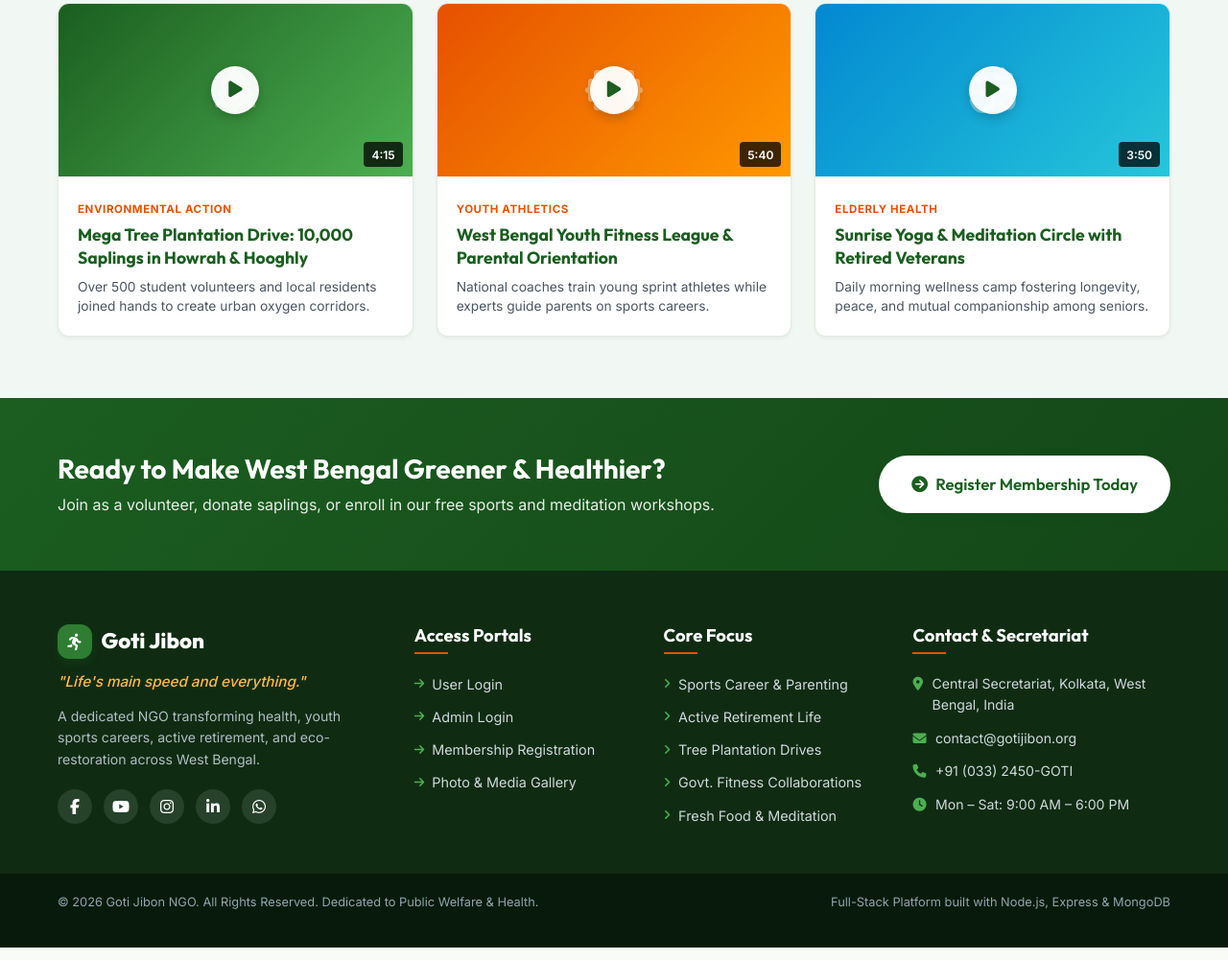
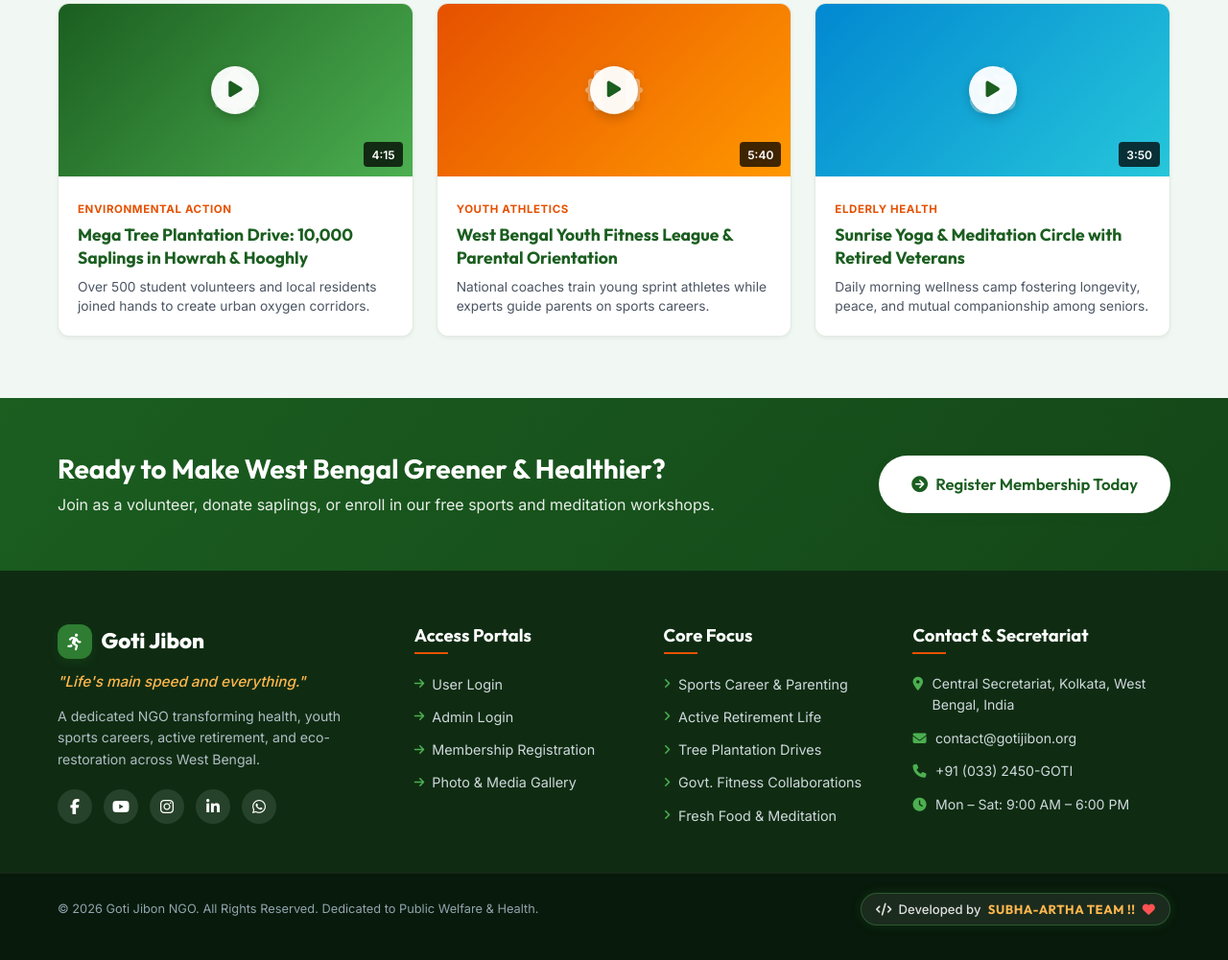
Before and after one commit to Souyash/gotiejibon, a website: page index.html in a window 1280 px wide. Shown: the part 3514-4515 px from the top of the page at 96% size. Drawn offline with Linux system fonts and the light colour scheme; no server answers.

Commit message:
Add developed by SUBHA-ARTHA TEAM !! attribution in footer

```diff
--- a/index.html
+++ b/index.html
@@ -564,7 +564,9 @@
     <div class="footer-bottom">
       <div class="container footer-bottom-flex">
         <p>&copy; 2026 Goti Jibon NGO. All Rights Reserved. Dedicated to Public Welfare & Health.</p>
-        <p class="footer-tech">Full-Stack Platform built with Node.js, Express & MongoDB</p>
+        <p class="developed-by-badge">
+          <i class="fa-solid fa-code"></i> Developed by <strong>SUBHA-ARTHA TEAM !!</strong> <i class="fa-solid fa-heart" style="color: #ff5252;"></i>
+        </p>
       </div>
     </div>
   </footer>
--- a/public/style.css
+++ b/public/style.css
@@ -1152,9 +1152,38 @@ button, input, select, textarea {
 .footer-bottom-flex {
   display: flex;
   flex-direction: column;
-  gap: 0.5rem;
+  gap: 0.75rem;
   text-align: center;
-}
+  align-items: center;
+}
+
+.developed-by-badge {
+  display: inline-flex;
+  align-items: center;
+  gap: 0.45rem;
+  background: rgba(255, 255, 255, 0.08);
+  padding: 0.35rem 0.95rem;
+  border-radius: var(--radius-pill);
+  color: #e0e0e0;
+  font-size: 0.82rem;
+  font-weight: 500;
+  border: 1px solid rgba(76, 175, 80, 0.35);
+  box-shadow: 0 0 12px rgba(76, 175, 80, 0.15);
+  transition: all var(--transition-fast);
+}
+
+.developed-by-badge:hover {
+  background: rgba(255, 255, 255, 0.14);
+  border-color: #ffb74d;
+}
+
+.developed-by-badge strong {
+  color: #ffb74d;
+  font-family: 'Outfit', sans-serif;
+  letter-spacing: 0.04em;
+  font-weight: 700;
+}
+
 
 /* ---------------------------------------------------------
    13. Modals & Dialogs
```
Also changed, not shown: public/index.html (+3 -1 lines).
